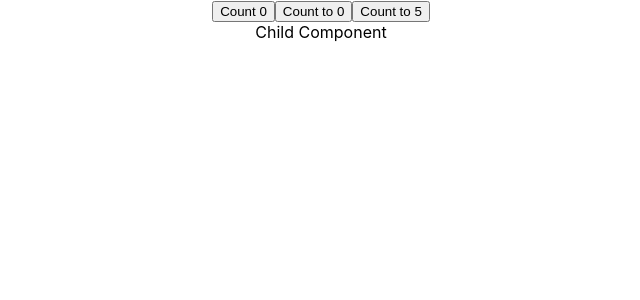
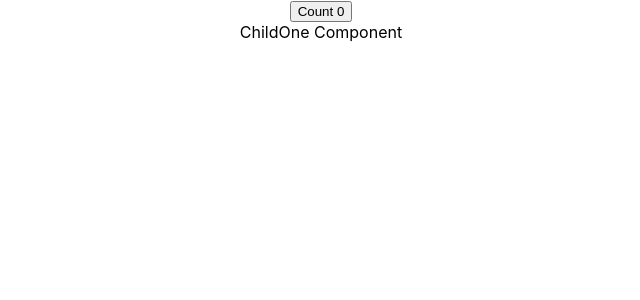
Before and after one commit to Waghib/React-Render, a React (Create React App) app: page / in a window 1280 px wide. Shown: the top 300 px of the page, without its empty margins (319-959 px from the left). Built offline with nearby package versions, Linux system fonts and the light colour scheme.

Commit message:
react render - Same Element Reference

```diff
--- a/src/App.js
+++ b/src/App.js
@@ -1,13 +1,11 @@
 import logo from './logo.svg';
 import './App.css';
-import UseReducer from './component/UseReducer/UseReducer';
-import { ObjectUseState } from './component/Immutable State/ObjectUseState';
-import { Parent } from './component/Parent Child/Parent';
+import { ParentOne } from './component/Optimization/ParentOne';
 
 function App() {
   return (
     <div className="App">
-      <Parent />
+      <ParentOne/>
     </div>
   );
 }
--- /dev/null
+++ b/src/component/Optimization/ChildOne.js
@@ -0,0 +1,11 @@
+import React from 'react'
+
+export const ChildOne = () => {
+
+        console.log('render ChildOne')
+  return (
+    <div>
+        ChildOne Component
+    </div>
+  )
+}
--- /dev/null
+++ b/src/component/Optimization/ParentOne.js
@@ -0,0 +1,19 @@
+import React, {useState} from 'react'
+import { ChildOne } from './ChildOne'
+
+export const ParentOne = () => {
+
+    const [count, setCount] = useState(0)
+
+    console.log('render ParentOne')
+
+  return (
+    <div>
+        <button onClick={() => setCount(count + 1)}>Count {count}</button>
+        <ChildOne/>
+    </div>
+  )
+}
+
+// same element reference
+// component can change its state but not props
```
